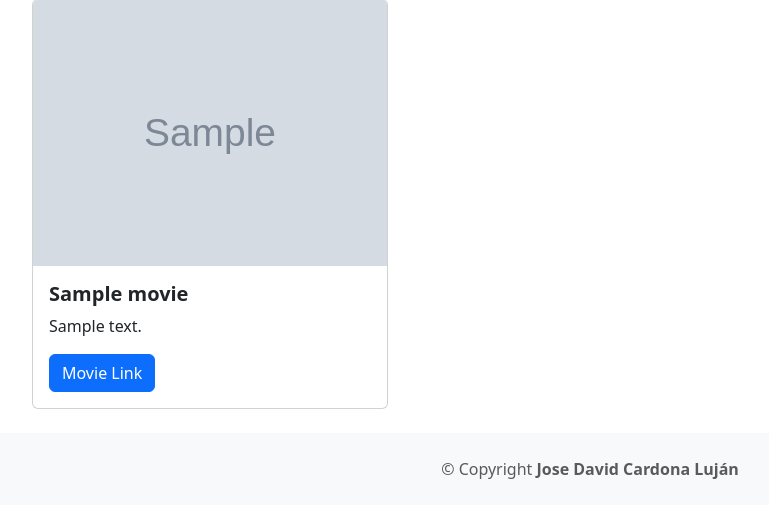
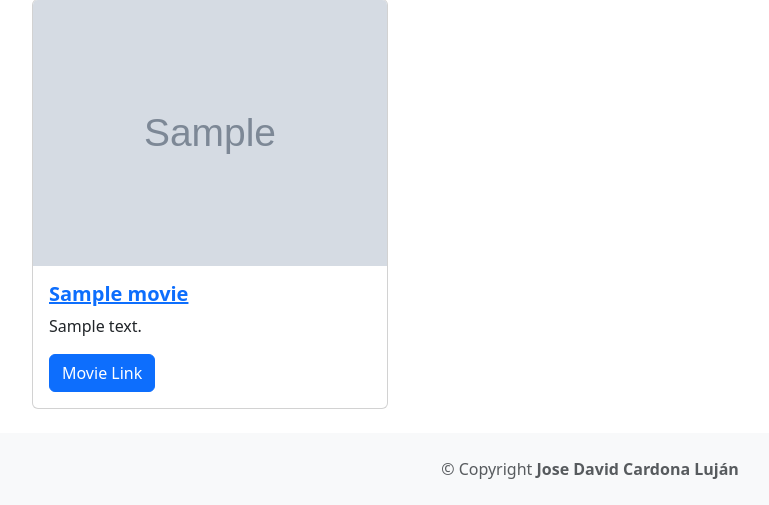
Before and after one commit to Lujan2408/movie_reviews_app, a Django app: page / in a window 1280 px wide. Shown: the part 237-742 px from the top of the page, without its empty margins (50-819 px from the left). Run offline with Django 5.2, Linux system fonts and the light colour scheme; tables that the repository leaves empty hold one stand-in row (values such as "Sample post"); grey boxes marked "Sample" are stand-in pictures.

Commit message:
Implementing a link to individual movie pages. NOTE: {% url 'detail' movie.id %} links to the detail path back in /movie/ urls.py. Within the {% … %} tag, we have specified the target name of our URL, 'detail', and also passed movie.id as a parameter.

```diff
--- a/movie/templates/home.html
+++ b/movie/templates/home.html
@@ -28,7 +28,11 @@
         <div class="card">
           <img class="card-img-top" src="{{ movie.image.url }}" />
           <div class="card-body">
-            <h5 class="card-title fw-bold">{{ movie.title }}</h5>
+
+            <a href="{% url 'movie_detail' movie.id %}">
+              <h5 class="card-title fw-bold">{{ movie.title }}</h5>
+            </a>
+
             <p class="card-text">{{ movie.description }}</p>
             {% if movie.url %}
             <a href="{{ movie.url }}" class="btn btn-primary">
```
